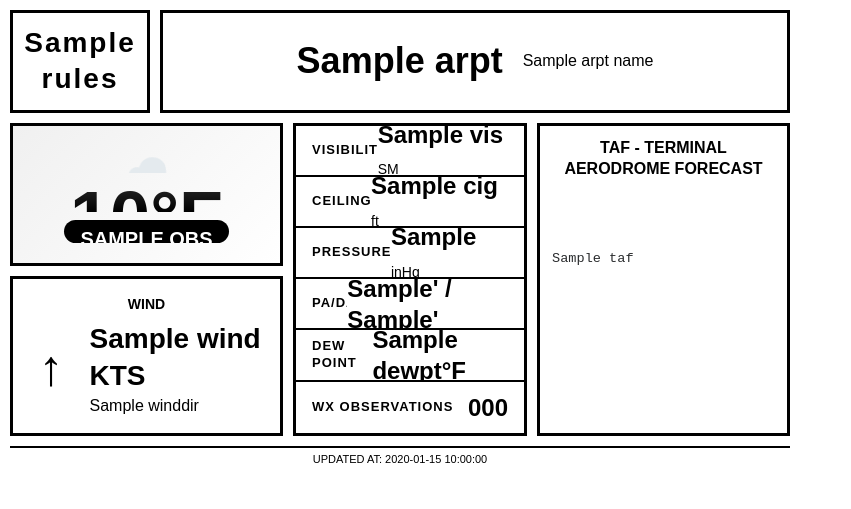
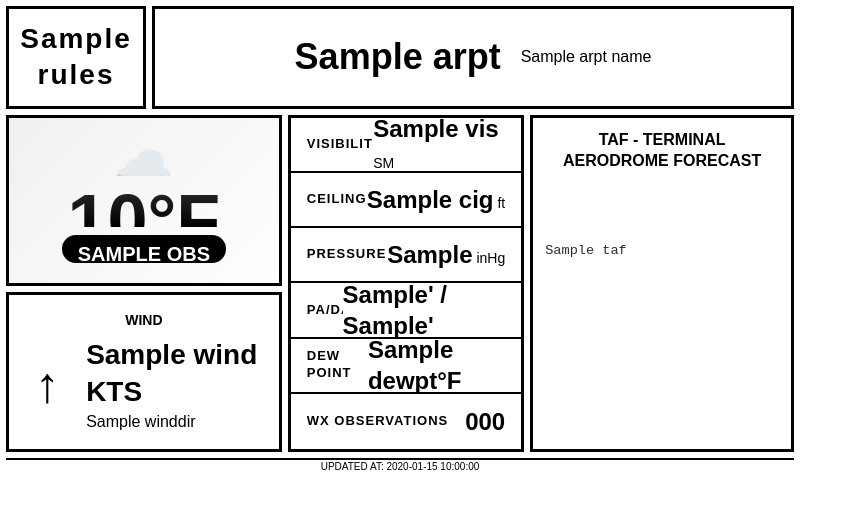
Before and after one commit to tomargood/weather-dashboardv2, a Python web app: template templates/page.html in a window 1280 px wide. Shown: the top 509 px of the page, without its empty margins (0-851 px from the left). Run offline with Jinja, Linux system fonts and the light colour scheme; the template is opened without the code that fills it: most values are stand-ins (such as "Sample title", 1, 10 or a date in 2020).

Commit message:
Update style.css

```diff
--- a/static/style.css
+++ b/static/style.css
@@ -27,15 +27,15 @@ body * {
   height: 480px;
   display: flex;
   flex-direction: column;
-  padding: 10px;
+  padding: 6px;
   box-sizing: border-box;
 }
 
 /* Top Bar */
 .top-bar {
   display: flex;
-  gap: 10px;
-  margin-bottom: 10px;
+  gap: 6px;
+  margin-bottom: 6px;
   flex-shrink: 0;
 }
 
@@ -95,9 +95,9 @@ body * {
 /* Main Content Area */
 .main-content {
   display: flex;
-  gap: 10px;
+  gap: 6px;
   flex: 1;
-  margin-bottom: 10px;
+  margin-bottom: 6px;
   min-height: 0;
   overflow: hidden;
 }
@@ -107,7 +107,7 @@ body * {
   flex: 0 0 35%;
   display: flex;
   flex-direction: column;
-  gap: 10px;
+  gap: 6px;
 }
 
 .current-weather {
@@ -430,10 +430,11 @@ body * {
 
 /* Footer */
 .footer {
-  padding: 4px 0;
+  padding: 2px 0;
   text-align: center;
-  font-size: 11px;
+  font-size: 10px;
   border-top: 2px solid black;
   flex-shrink: 0;
   margin: 0;
+  line-height: 1;
 }
```
